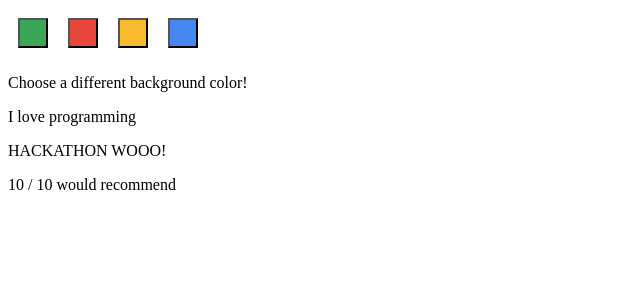
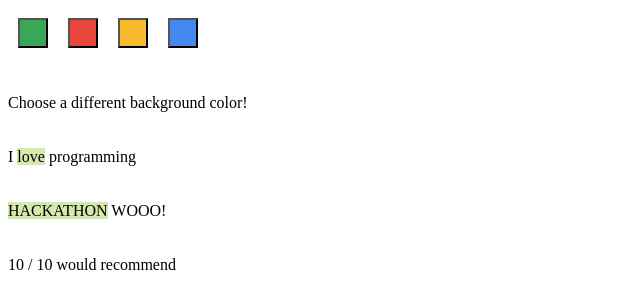
Before and after one commit to 17maxiao/CodeX-ray, a browser extension: page get_started_complete/options.html in a window 1280 px wide. Shown: the whole page, without its empty margins (0-640 px from the left). Drawn offline with Linux system fonts and the light colour scheme.

Commit message:
applies green highlight to key words on webpage
highlights the words "hackathon" and "love" from "textStatement"

```diff
--- a/get_started_complete/options.html
+++ b/get_started_complete/options.html
@@ -4,6 +4,17 @@
 <html>
   <head>
     <style>
+      p {
+        margin: 0;
+        border-radius: 0;
+      }
+      .highlights {
+          white-space: pre-wrap;
+          word-wrap: break-word;
+      }
+      mark {
+        background-color: #d4e9ab; /* or whatever */
+      }
       button {
         height: 30px;
         width: 30px;
@@ -20,7 +31,7 @@
   <body>
     <div id="buttonDiv">
     </div>
-    <div id="textStatement">
+    <div id="textStatement" class="highlights">
       <p>Choose a different background color!</p>
       <p>I love programming</p>
       <p>HACKATHON WOOO!</p>
--- a/get_started_complete/options.js
+++ b/get_started_complete/options.js
@@ -23,7 +23,7 @@ constructOptions(kButtonColors);
 
 
 let text = document.getElementById('textStatement');
-let allText = document.body().text();
+
 console.log(text);
 
 function mouseMove() {
@@ -37,6 +37,19 @@ function mouseMove() {
 text.addEventListener('mouseout', function() {
   text.style.color = 'black';
 })
+};
+
+function onLoad() {
+  let words = text.innerHTML;
+  let highlightedWords = applyHighlights(words);
+  document.getElementById('textStatement').innerHTML = highlightedWords;
+};
+
+function applyHighlights(words) {
+  var res = words.replace(/hackathon|love/gi, function (x) { //global, case insensitive
+    return '<mark>' + x + '</mark>'
+  });
+  return res;
 }
-
+onLoad();
 mouseMove();
```
